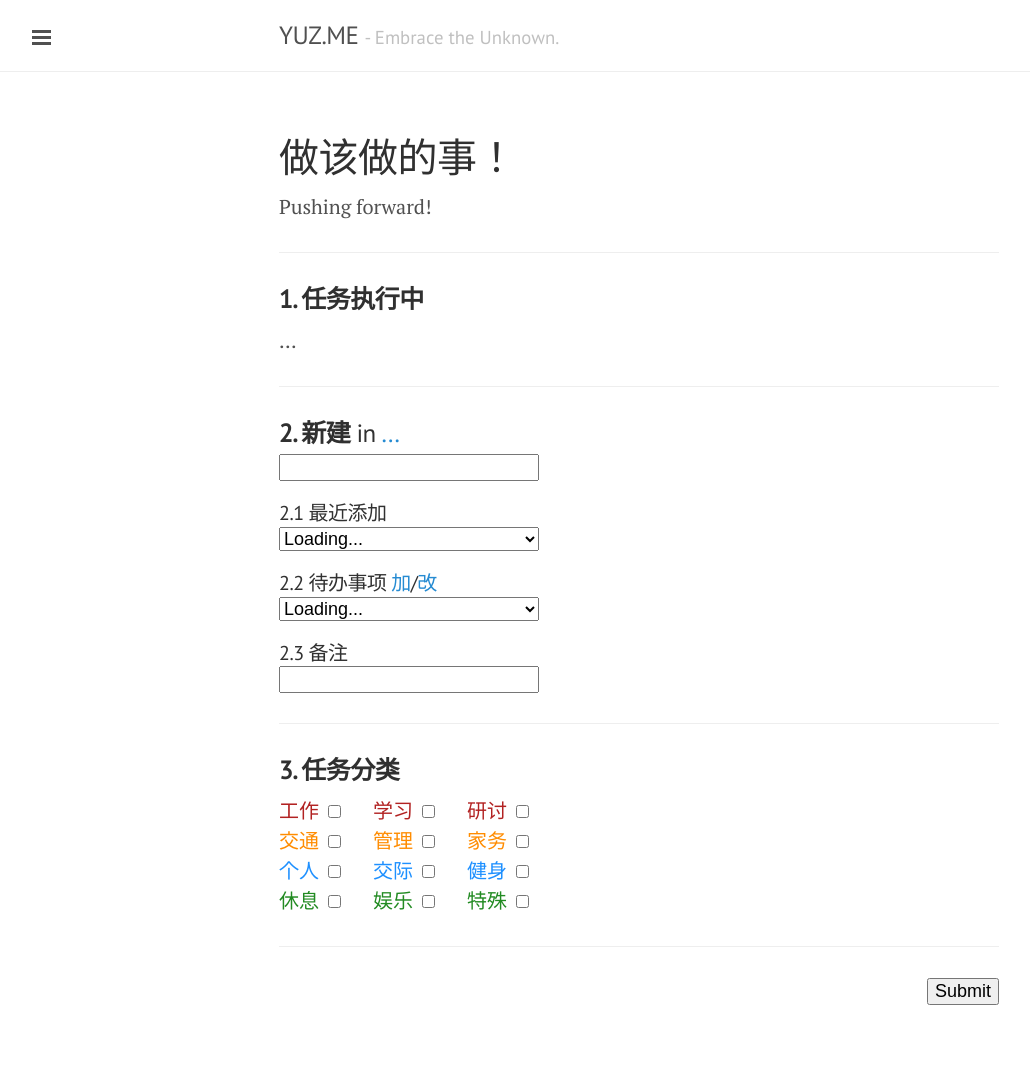
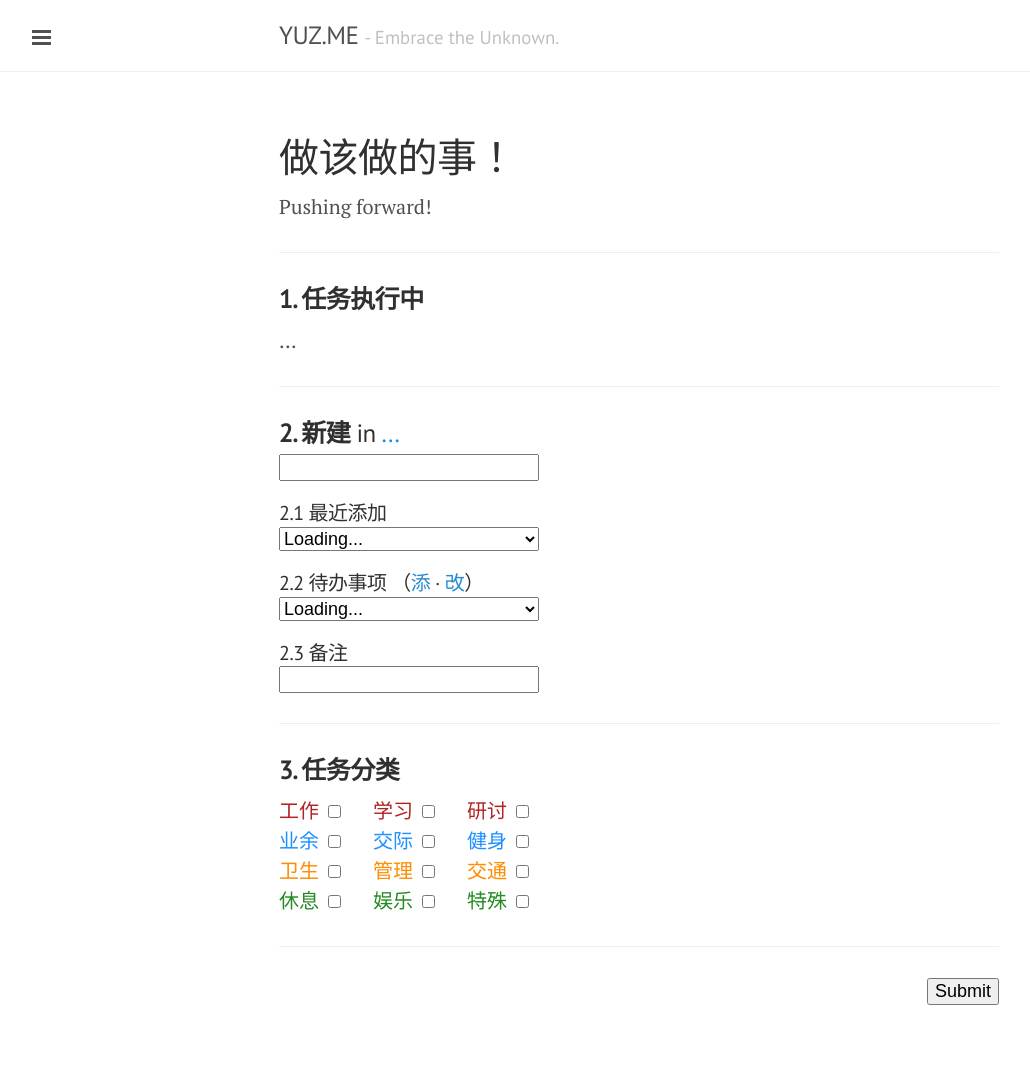
Before and after one commit to yusite/yuz.me, a Jekyll site: the page built from log.md, in a window 1280 px wide. Shown: the whole page, without its empty margins (1-1031 px from the left). Built offline with Jekyll 4.4.1, drawn with Linux system fonts in a browser that asks for light colours; Markdown is read by kramdown in place of the engine named in the settings.

Commit message:
update log page

```diff
--- a/log.md
+++ b/log.md
@@ -31,7 +31,7 @@ Pushing forward!
 </h4>
 
 <h4>2.2 待办事项
-<a href="http://yuz.me/task/">加</a>/<a href="http://yuz.me/d/me/log/">改</a>
+（<a href="http://yuz.me/task/">添</a> · <a href="http://yuz.me/d/me/log/">改</a>）
 <br>
 <select name="todo" id="todo" style="font-size:18px;">
 <option selected value="">Loading...</option>
@@ -59,23 +59,23 @@ Pushing forward!
 <label for="a3" style="color:FireBrick;">研讨</label>
 <input type="checkbox" id ="a3" name="category" value="研讨">
 <br>
-<label for="a4" style="color:DarkOrange;">交通</label>
-<input type="checkbox" id ="a4" name="category" value="交通">
+<label for="a4" style="color:DodgerBlue;">业余</label>
+<input type="checkbox" id ="a4" name="category" value="业余">
 &nbsp;&nbsp;&nbsp;&nbsp;
-<label for="a5" style="color:DarkOrange;">管理</label>
-<input type="checkbox" id ="a5" name="category" value="管理">
+<label for="a5" style="color:DodgerBlue;">交际</label>
+<input type="checkbox" id ="a5" name="category" value="交际">
 &nbsp;&nbsp;&nbsp;&nbsp;
-<label for="a6" style="color:DarkOrange;">家务</label>
-<input type="checkbox" id ="a6" name="category" value="家务">
+<label for="a6" style="color:DodgerBlue;">健身</label>
+<input type="checkbox" id ="a6" name="category" value="健身">
 <br>
-<label for="a7" style="color:DodgerBlue;">个人</label>
-<input type="checkbox" id ="a7" name="category" value="个人">
+<label for="a7" style="color:DarkOrange;">卫生</label>
+<input type="checkbox" id ="a7" name="category" value="卫生">
 &nbsp;&nbsp;&nbsp;&nbsp;
-<label for="a8" style="color:DodgerBlue;">交际</label>
-<input type="checkbox" id ="a8" name="category" value="交际">
+<label for="a8" style="color:DarkOrange;">管理</label>
+<input type="checkbox" id ="a8" name="category" value="管理">
 &nbsp;&nbsp;&nbsp;&nbsp;
-<label for="a9" style="color:DodgerBlue;">健身</label>
-<input type="checkbox" id ="a9" name="category" value="健身">
+<label for="a9" style="color:DarkOrange;">交通</label>
+<input type="checkbox" id ="a9" name="category" value="交通">
 <br>
 <label for="A1" style="color:ForestGreen;">休息</label>
 <input type="checkbox" id ="A1" name="category" value="休息">
```
